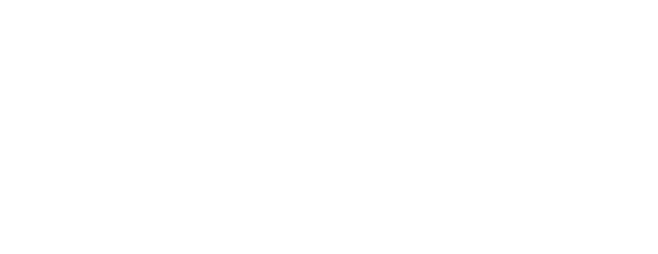
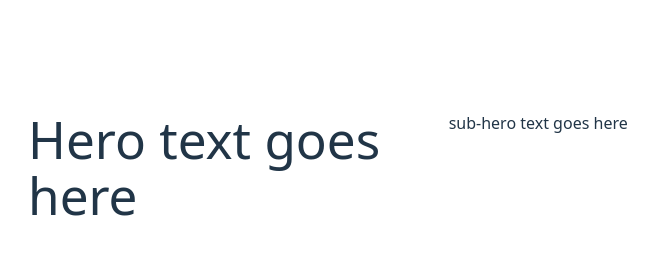
Before and after one commit to notRadioOpaque/hadith-app, a website built with Vite: page index.html in a window 1280 px wide. Shown: the whole page, without its empty margins (5-663 px from the left). Built offline with nearby package versions, Linux system fonts and the light colour scheme.

Commit message:
refactor: update layout and styles

```diff
--- /dev/null
+++ b/src/components/main.ts
@@ -0,0 +1,18 @@
+import render from "../lib/dom";
+
+export default function createMain() {
+  const main = document.createElement("main");
+  const heroText = document.createElement("h1");
+  const subHeroText = document.createElement("h3");
+
+  heroText.textContent = "Hero text goes here";
+  subHeroText.textContent = "sub-hero text goes here";
+
+  main.className = "flex gap-6 border border-white";
+  heroText.className = "w-1/3";
+  subHeroText.className = "w-2/3";
+
+  render([heroText, subHeroText], main);
+
+  return main;
+}
--- a/src/lib/layout.ts
+++ b/src/lib/layout.ts
@@ -1,16 +1,15 @@
 import createHeader from "../components/header";
 import render from "./dom";
-import createButton from "../components/button";
+import createMain from "../components/main";
 
-const btn1 = createButton("test", () => {});
-const btn2 = createButton("test2", () => {});
+const header = createHeader();
+const main = createMain();
 
 export default function appLayout() {
-  const header = createHeader([btn1, btn2], "");
+  const div = document.createElement("div");
+  div.className = "px-8 py-6 flex flex-col gap-6";
 
-  const div = document.createElement("div");
-
-  render([header], div);
+  render([header, main], div);
 
   return [div];
 }
--- a/src/styles/style.css
+++ b/src/styles/style.css
@@ -55,7 +55,7 @@ button {
   transition: border-color 0.25s;
 }
 button:hover {
-  border-color: #646cff;
+  border-color: #00a357;
 }
 button:focus,
 button:focus-visible {
```
